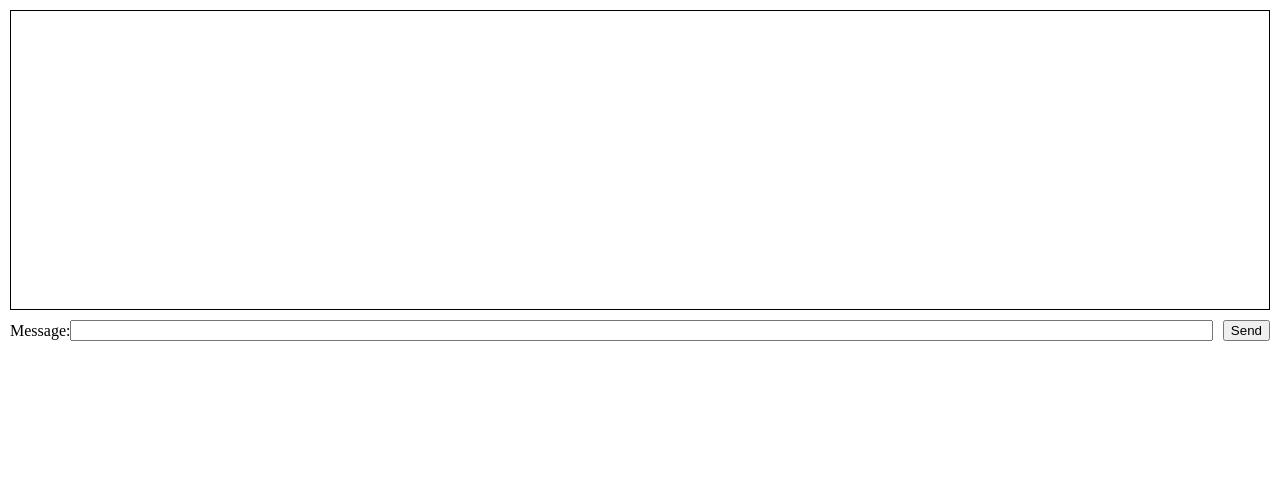
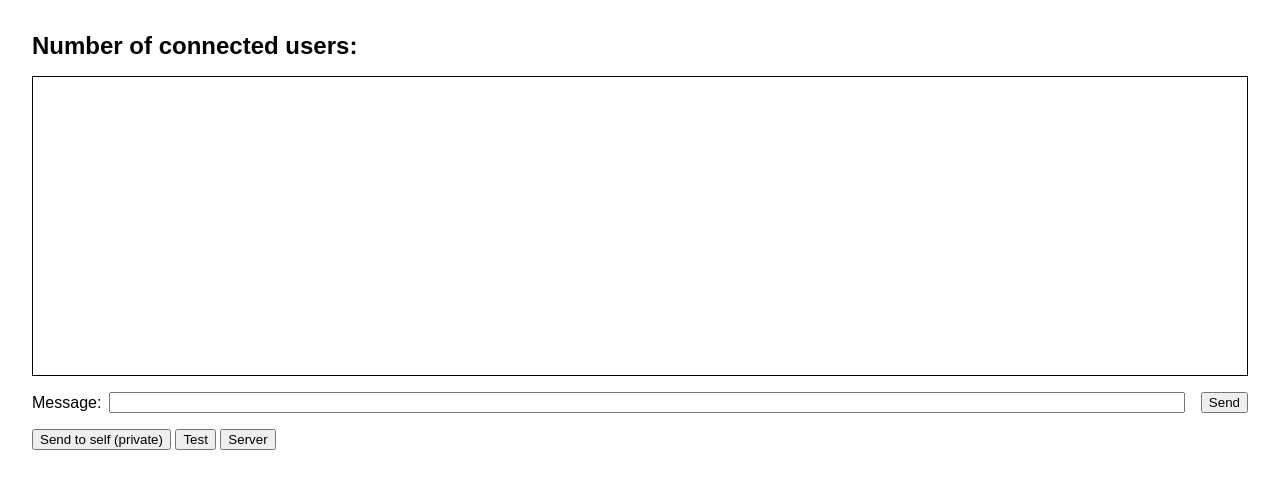
Before and after one commit to suh3yb/SignalRWebpack, a website built with webpack: page src/index.html in a window 1280 px wide. Built offline with nearby package versions, Linux system fonts and the light colour scheme; what @microsoft/signalr would draw is missing.

Commit message:
add new html elements, update css

```diff
--- a/src/css/main.css
+++ b/src/css/main.css
@@ -8,29 +8,64 @@ html,
 body {
   margin: 0;
   padding: 0;
+  font-family: Arial, Helvetica, sans-serif;
+}
+
+main {
+  padding: 2rem;
+}
+
+header {
+  display: flex;
+  align-items: center;
+  margin-bottom: 1rem;
+  font-size: 1.5rem;
+}
+
+h1,
+p {
+  margin: 0;
+}
+
+.heading {
+  margin-right: 0.5em;
+  font-size: 1em;
 }
 
 .input-zone {
-  align-items: center;
   display: flex;
   flex-direction: row;
-  margin: 10px;
+  align-items: center;
+  margin-bottom: 1rem;
 }
 
 .input-zone-input {
   flex: 1;
-  margin-right: 10px;
+  margin-right: 1rem;
+}
+
+.input-zone-label {
+  margin-right: 0.5rem;
 }
 
 .message-author {
   font-weight: bold;
 }
 
+.message {
+  margin-left: 1rem;
+  white-space: pre-line;
+}
+
+.server-message {
+  color: red;
+}
+
 .messages {
   border: 1px solid #000;
-  margin: 10px;
   max-height: 300px;
   min-height: 300px;
   overflow-y: auto;
+  margin-bottom: 1rem;
   padding: 5px;
 }
--- a/src/index.html
+++ b/src/index.html
@@ -5,11 +5,22 @@
     <title>ASP.NET Core SignalR with TypeScript and Webpack</title>
   </head>
   <body>
-    <div id="divMessages" class="messages"></div>
-    <div class="input-zone">
-      <label id="lblMessage" for="tbMessage">Message:</label>
-      <input id="tbMessage" class="input-zone-input" type="text" />
-      <button id="btnSend">Send</button>
-    </div>
+    <main>
+      <header>
+        <h1 class="heading">Number of connected users:</h1>
+        <p id="nrOfUsers" class="nrOfUsers"></p>
+      </header>
+      <div id="divMessages" class="messages"></div>
+      <div class="input-zone">
+        <label id="lblMessage" for="tbMessage" class="input-zone-label">
+          Message:
+        </label>
+        <input id="tbMessage" class="input-zone-input" type="text" />
+        <button id="btnSend">Send</button>
+      </div>
+      <button id="btnSendPrivateSelf">Send to self (private)</button>
+      <button id="btnServerTest">Test</button>
+      <button id="btnServer">Server</button>
+    </main>
   </body>
 </html>
```
